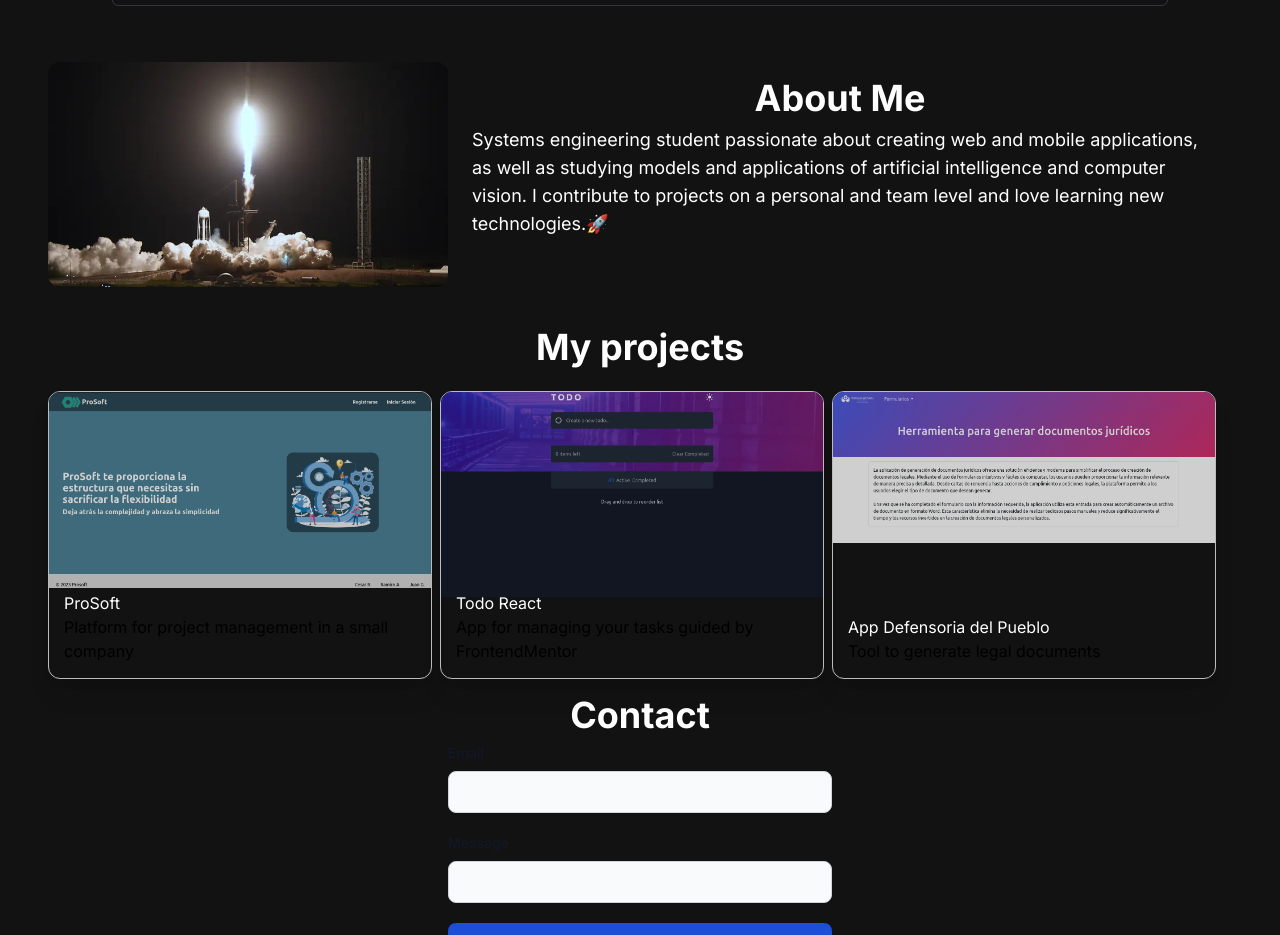
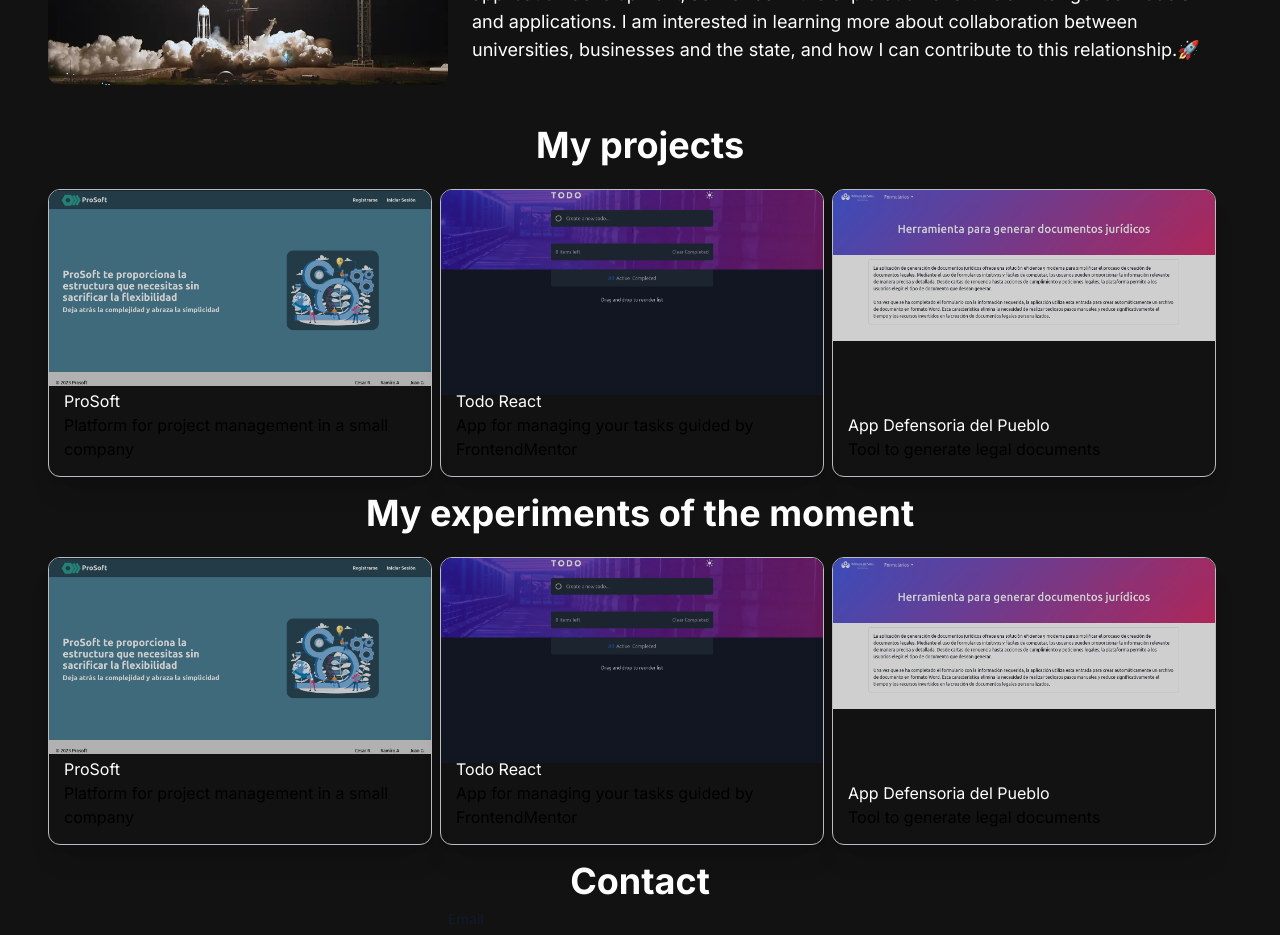
Before and after one commit to ramiro999/Portfolio, a Next.js app: page / in a window 1280 px wide. Shown: the part 820-1755 px from the top of the page. Built offline with nearby package versions, Linux system fonts and the light colour scheme.

Commit message:
wip portfolio

```diff
--- a/src/app/components/About/AboutSection.tsx
+++ b/src/app/components/About/AboutSection.tsx
@@ -18,10 +18,9 @@ const AboutSection: React.FC = () => {
           About Me
         </h2>
         <p className="text-md sm:text-lg text-white mt-2 mx-6">
-          Systems engineering student passionate about creating web and mobile
-          applications, as well as studying models and applications of
-          artificial intelligence and computer vision. I contribute to projects on a personal and
-          team level and love learning new technologies.🚀
+        Systems Engineering student passionate about Computer Vision and Deep Learning. I am constantly looking for new opportunities to apply my knowledge in web and mobile application development, as well as in the exploration of artificial intelligence models and applications.
+
+        I am interested in learning more about collaboration between universities, businesses and the state, and how I can contribute to this relationship.🚀
         </p>
       </div>
     </section>
--- /dev/null
+++ b/src/app/components/Experiments/ExperimentsSection.tsx
@@ -0,0 +1,53 @@
+import React from "react";
+
+interface ExperimentsProps {
+  title: string;
+  description: string;
+  imgP: string;
+}
+
+export const Features = [
+  {
+    title: "ProSoft",
+    description: "Platform for project management in a small company",
+    imgP: "/prosoft.png"
+  },
+  {
+    title: "Todo React",
+    description: "App for managing your tasks guided by FrontendMentor",
+    imgP: "/todo.png"
+  },
+  {
+    title: "App Defensoria del Pueblo",
+    description: "Tool to generate legal documents",
+    imgP: "/defensoria.png"
+  },
+];
+
+const  ExperimentsSection: React.FC = () => {
+  return (
+    <section className="flex flex-wrap">
+        <h2 className="container mt-4 mb-2 text-2xl sm:text-4xl text-center font-bold text-white">
+          My experiments of the moment
+        </h2>
+        {Features.map((feature, index) => (
+            <div key={index} className="da mr-2 mt-4 relative flex flex-col-1 justify-center">
+              <div className="group relative m-0 flex h-72 w-96 rounded-xl shadow-xl ring-gray-900/5 sm:mx-auto sm:max-w-lg">
+                <div className="h-full w-full overflow-hidden rounded-xl border border-gray-200 opacity-80 transition duration-300 ease-in-out group-hover:opacity-100 dark:border-gray-700 dark:opacity-70">
+                  <img src={feature.imgP} className="project-img" alt="Project"/>
+                </div>
+                <div className="absolute bottom-0 z-20 m-0 pb-4 ps-4 transition duration-300 ease-in-out group-hover:-translate-y-1 group-hover:translate-x-3 group-hover:scale-110">
+
+                <h2 className= "text-white text-bold">{feature.title}</h2>
+                <p className="project-description">{feature.description}</p>
+
+                </div>
+            </div>
+
+              </div>
+        ))}
+    </section>
+  );
+};
+
+export default ExperimentsSection;
--- a/src/app/components/Sections/SectionOne.tsx
+++ b/src/app/components/Sections/SectionOne.tsx
@@ -28,9 +28,7 @@ const SectionOne: React.FC = () => {
                 1000,
                 "Web Developer",
                 1000,
-                "Mobile Developer",
-                1000,
-                "Computer vision",
+                "Computer vision enthusiast",
                 1000,
               ]}
               wrapper="span"
@@ -39,8 +37,7 @@ const SectionOne: React.FC = () => {
             />
           </h1>
           <p className="text-[#ADB7BE] text-base sm:text-lg mb-6 lg:text-xl">
-            Systems engineering student passionate about creating web and mobile
-            applications.
+            Systems Engineering student passionate about Computer Vision, Deep Learning and creating web applications.
           </p>
           <div>
             <Link
--- a/src/app/page.tsx
+++ b/src/app/page.tsx
@@ -5,6 +5,7 @@ import SectionTwo from "./components/Sections/SectionTwo";
 import AboutSection from "./components/About/AboutSection";
 import ProjectsSection from "./components/Projects/ProjectsSection";
 import ContactSection from "./components/Contact/ContactSection";
+import ExperimentsSection from "./components/Experiments/ExperimentsSection";
 
 export default function Home() {
   return (
@@ -12,9 +13,9 @@ export default function Home() {
       <Navbar />
       <div className="container mt-24 mx-auto px-12 py-4">
         <SectionOne />
-        <SectionTwo />
         <AboutSection />
         <ProjectsSection />
+        <ExperimentsSection />
         <ContactSection />
       </div>
     </main>
```
